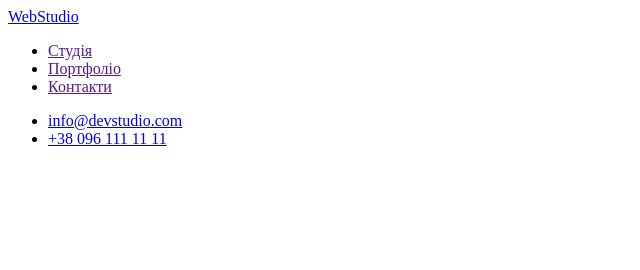
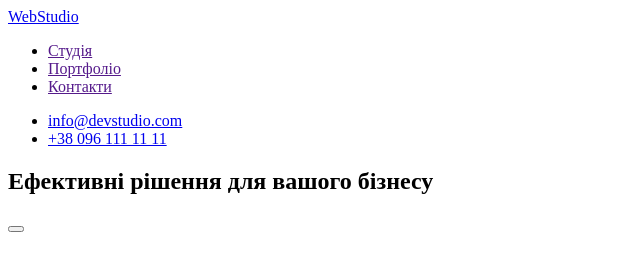
Before and after one commit to AlenaRublik/goit-markup-hw-01, a plain HTML site: page index.html in a window 1280 px wide. Shown: the whole page, without its empty margins (0-640 px from the left). Drawn offline with Linux system fonts and the light colour scheme.

Commit message:
делает заголовок

```diff
--- a/index.html
+++ b/index.html
@@ -21,5 +21,12 @@
             <li><a href="tel:+380961111111">+38 096 111 11 11</a></li>
         </ul>
     </header>
+
+    <div>
+        <section>
+            <h1>Ефективні рішення для вашого бізнесу</h1>
+            <button></button>
+        </section>
+    </div>
 </body>
 </html>
```
